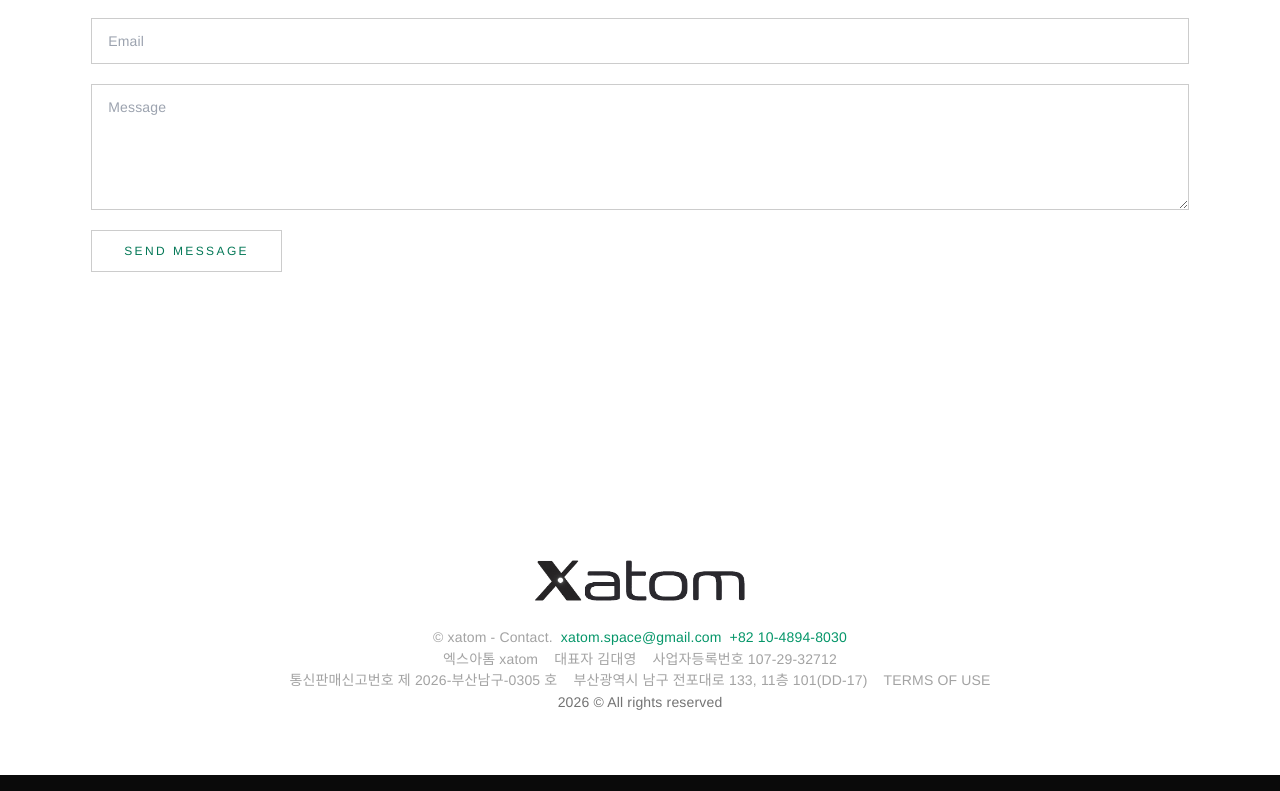
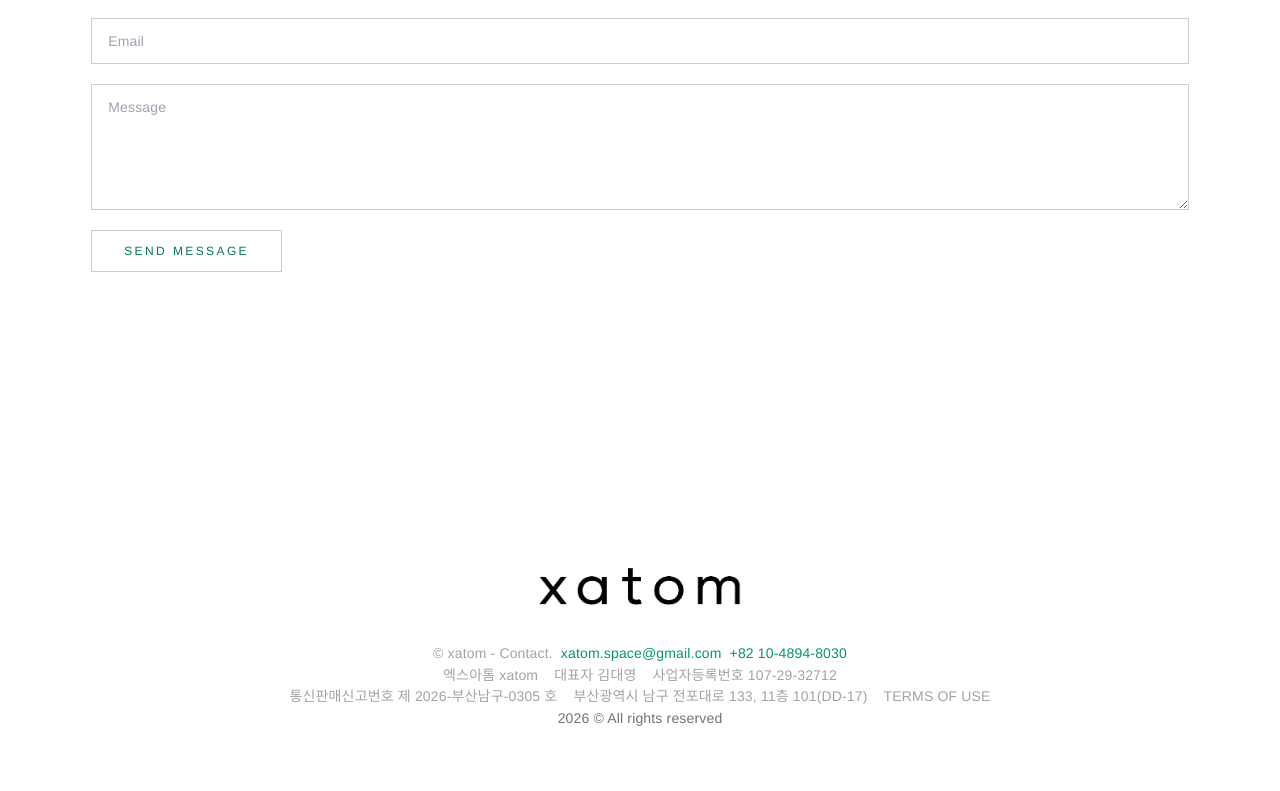
Before and after one commit to xatom-space/xatom, a Next.js app: page /home in a window 1280 px wide. Shown: the part 2517-3308 px from the top of the page. Built offline with nearby package versions, Linux system fonts and the light colour scheme.

Commit message:
Refresh footer logo asset

```diff
--- a/app/home/page.tsx
+++ b/app/home/page.tsx
@@ -328,7 +328,7 @@ export default function HomePage() {
       <footer className="mx-auto mt-32 w-full max-w-[1200px] px-5 pb-16 text-center text-xs font-light leading-snug text-neutral-400 md:px-12 md:text-sm md:leading-tight">
         <div className="mb-5 flex justify-center">
           <Image
-            src="/xatom-v3.png"
+            src="/xatom-v3.png?v=20260515-1"
             alt="xatom footer logo"
             width={220}
             height={80}
--- a/app/products/verume/page.tsx
+++ b/app/products/verume/page.tsx
@@ -656,7 +656,7 @@ export default function VerumeProductPage() {
       <footer className="mx-auto mt-32 w-full max-w-[1200px] px-5 pb-16 text-center text-xs font-light leading-snug text-neutral-400 md:px-12 md:text-sm md:leading-tight">
         <div className="mb-5 flex justify-center">
           <Image
-            src="/xatom-v3.png"
+            src="/xatom-v3.png?v=20260515-1"
             alt="xatom footer logo"
             width={220}
             height={80}
```
Also changed, not shown: public/xatom-v3.png.
